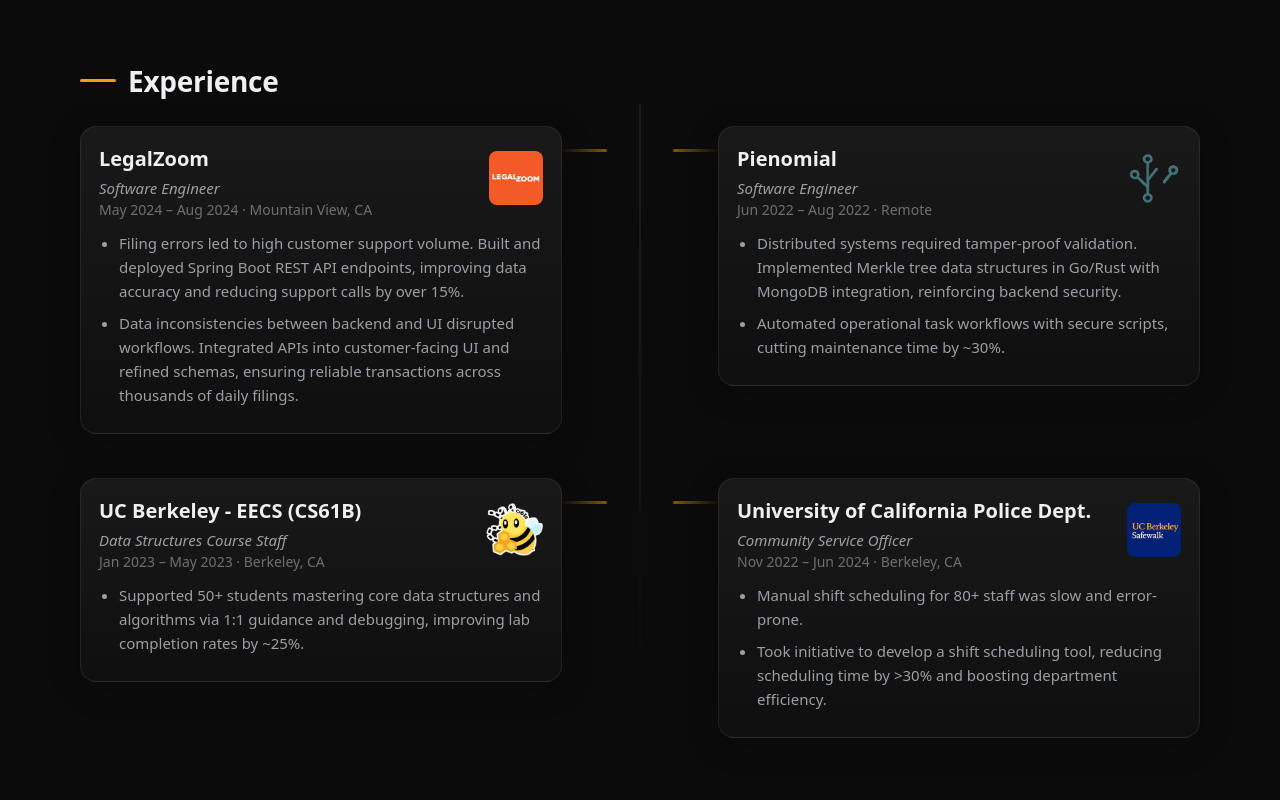
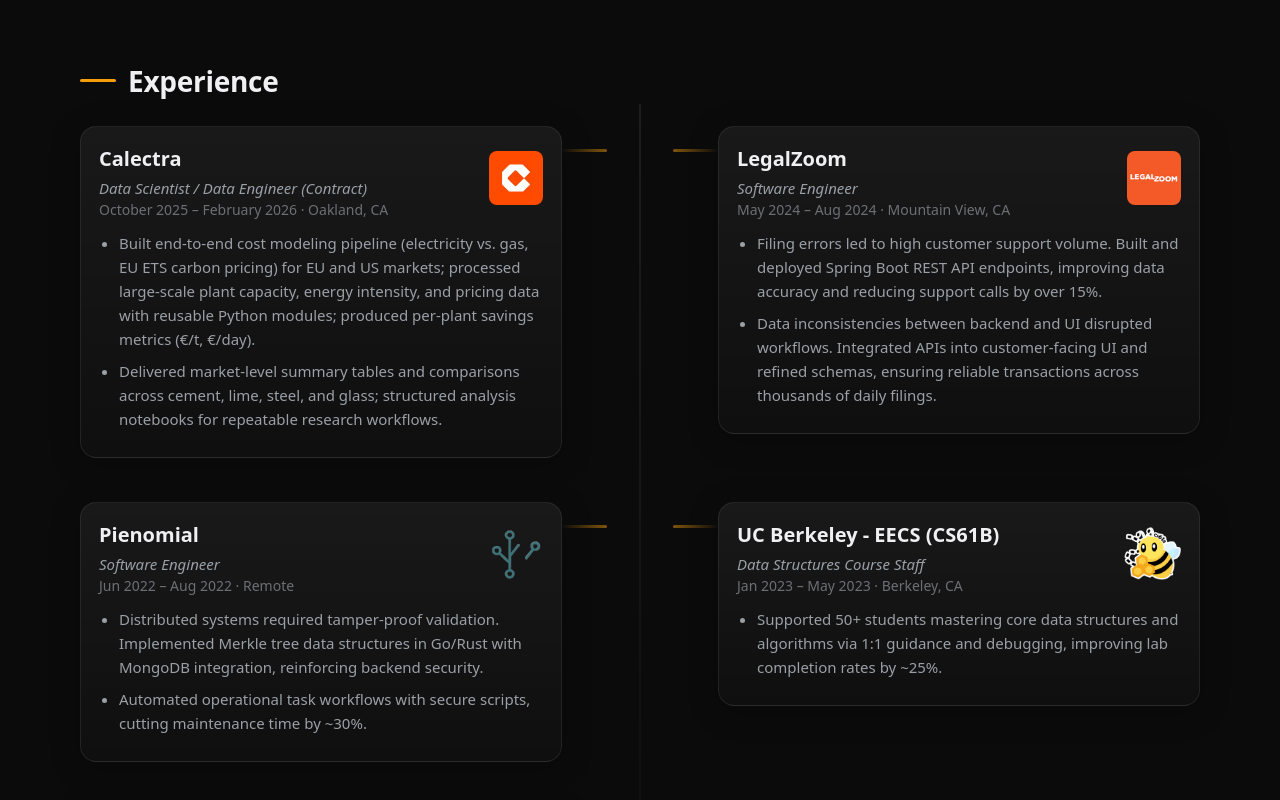
Before and after one commit to japinder12/japinder12.github.io, a Next.js app: page / in a window 1280 px wide. Shown: the part 1100-1900 px from the top of the page. Built offline with nearby package versions, Linux system fonts and the light colour scheme; no server answers.

Commit message:
add experience entry and logo for Calectra

```diff
--- a/src/components/Experience.tsx
+++ b/src/components/Experience.tsx
@@ -10,6 +10,16 @@
 
 export default function Experience() {
   const items: Exp[] = [
+    {
+      company: 'Calectra',
+      role: 'Data Scientist / Data Engineer (Contract)',
+      period: 'October 2025 – February 2026 · Oakland, CA',
+      bullets: [
+        'Built end-to-end cost modeling pipeline (electricity vs. gas, EU ETS carbon pricing) for EU and US markets; processed large-scale plant capacity, energy intensity, and pricing data with reusable Python modules; produced per-plant savings metrics (€/t, €/day).',
+        'Delivered market-level summary tables and comparisons across cement, lime, steel, and glass; structured analysis notebooks for repeatable research workflows.',
+      ],
+      logo: '/logos/calectra.png',
+    },
     {
       company: 'LegalZoom',
       role: 'Software Engineer',
```
